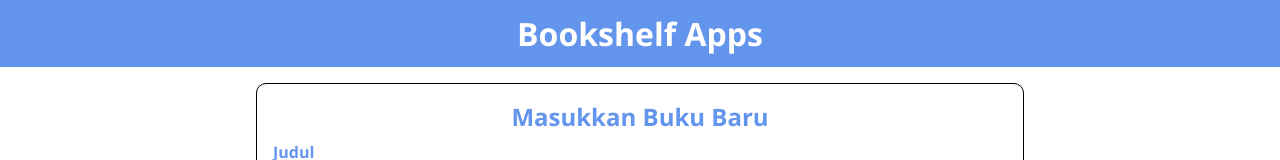
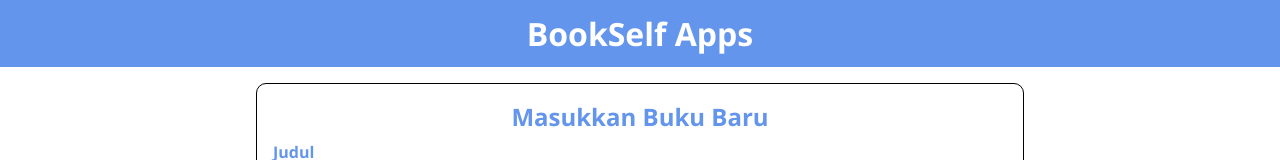
Before and after one commit to Id-Yuu/BookSelf_Web, a plain HTML site: page index.html in a window 1280 px wide. Shown: the top 160 px of the page. Drawn offline with nearby package versions, Linux system fonts and the light colour scheme.

Commit message:
edit something

```diff
--- a/index.html
+++ b/index.html
@@ -17,7 +17,7 @@
   </head>
   <body>
     <header class="head_bar">
-      <h1 class="head_bar__title">Bookshelf Apps</h1>
+      <h1 class="head_bar__title">BookSelf Apps</h1>
     </header>
     <main>
       <section class="input_section">
```
